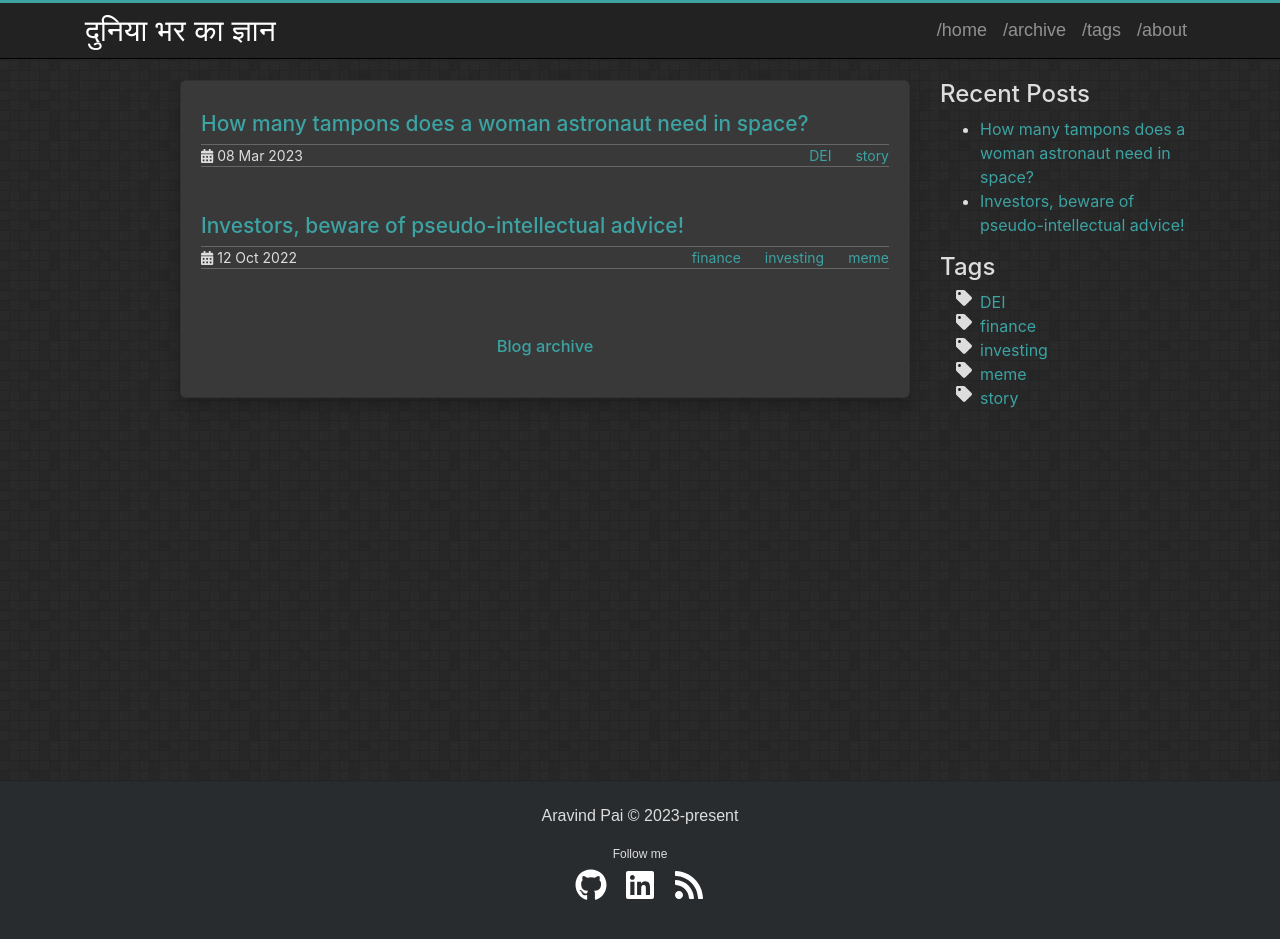
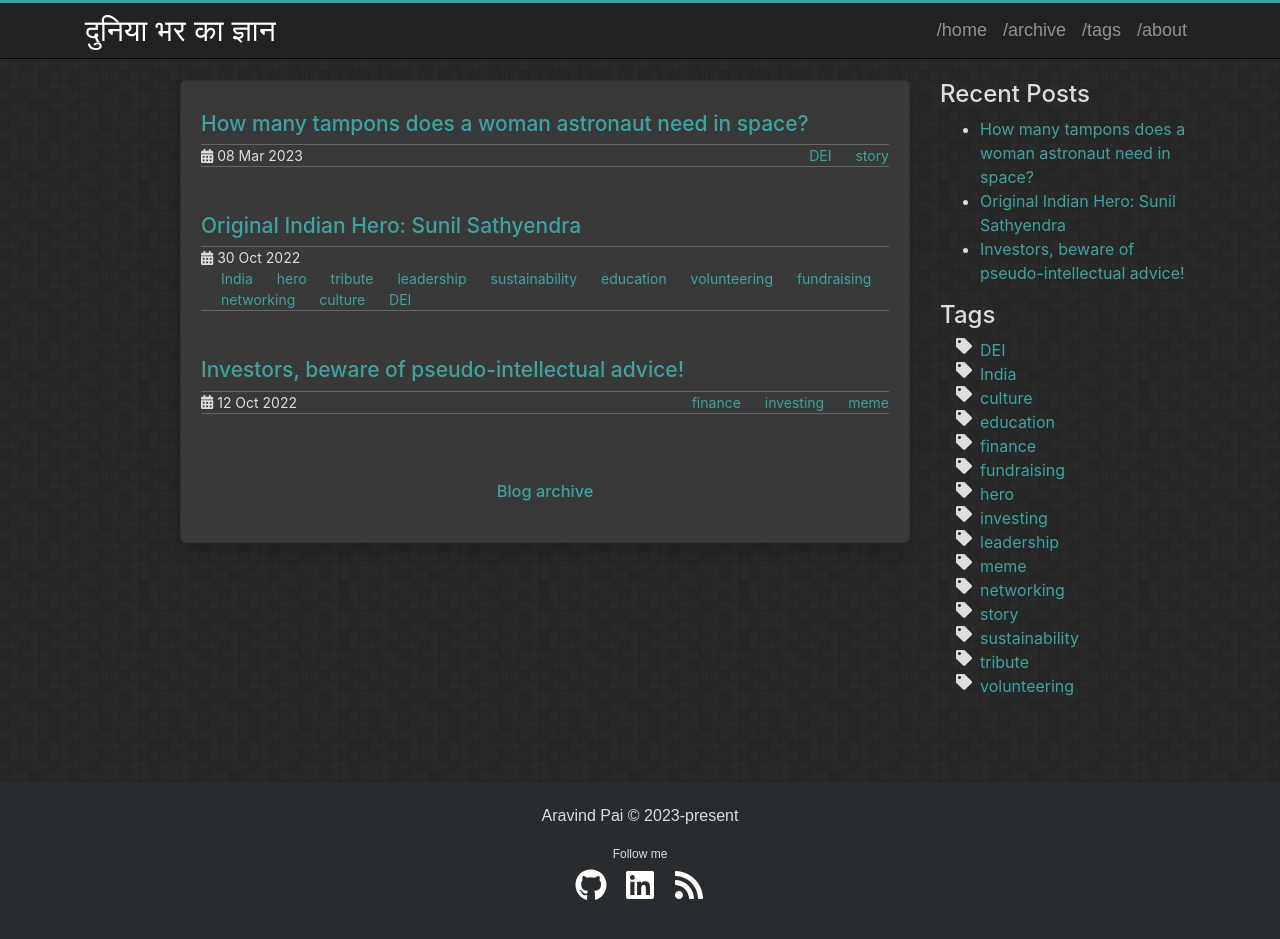
Before and after one commit to dragondive/dragondive.github.io, a Jekyll site: the page built from docs/index.markdown, in a window 1280 px wide and 964 px high. Shown: the top 939 px of the window. Built offline with Jekyll 4.4.1, drawn with Linux system fonts in a browser that asks for light colours.

Commit message:
feat: add post: "Original Indian Hero Sunil Sathyendra"

```diff
--- a/docs/Gemfile
+++ b/docs/Gemfile
@@ -34,4 +34,4 @@ gem "wdm", "~> 0.1.1", :platforms => [:mingw, :x64_mingw, :mswin]
 gem "http_parser.rb", "~> 0.6.0", :platforms => [:jruby]
 
 gem "webrick", "~> 1.8"
-gem "jekyll-figure"
+gem "jemoji"
--- a/docs/_config.yml
+++ b/docs/_config.yml
@@ -50,3 +50,6 @@ kramdown:
   hard_wrap: true
 
 exclude: ['README.md', 'LICENSE']
+
+plugins:
+  - jemoji
--- /dev/null
+++ b/docs/_posts/2022-10-30-sunil-sathyendra-indian-hero.md
@@ -0,0 +1,72 @@
+---
+layout: post
+title:  "Original Indian Hero: Sunil Sathyendra"
+comments: true
+share: true
+tags:
+  - India
+  - hero
+  - tribute
+  - leadership
+  - sustainability
+  - education
+  - volunteering
+  - fundraising
+  - networking
+  - culture
+  - DEI
+---
+
+While everyone is obsessed with finding Indian origins in foreign heroes, I write about an original Indian hero.
+
+[Sunil Sathyendra](https://linkedin.com/in/sunil-sathyendra), also known as Pungidasa or Pungi is many heroes rolled into one person.
+
+He's a poet and a story writer. With one big difference. He uses his talents for fundraising. His subscription money has funded education for many children in rural Karnataka. He also personally visits schools voluntarily to teach the children.
+
+He is passionate about zero waste and sustainability movement. He has propagated the message of individual sustainability to 2000+ people worldwide through his sessions that explain how small changes in daily routines can make a positive impact.
+
+He leads people without an official title. He has inspired many people around him—including me—to volunteer for social causes. Over a period of 5 years, he has organized more than 50 events and mobilized 300+ volunteers to put in voluntary work of over 13500 hours which has benefited 1000+ people.
+
+He forms connections with everyone—the security guard, the cafeteria staff, the housekeeping staff, or even the company's CEO! He believes in forming human-to-human connections, treats everyone equally with respect, and genuinely makes people feel special without any hidden agenda. He has established a broad worldwide network of over 800 people.
+
+For him, diversity and inclusion is not about ticking boxes on a checklist, meeting KPI goals and creating a selfies and hashtags drama on social media. He believes in a culture of humans first and has put his life and soul into creating it.
+
+He's one of the few Indians I know who would decline a meeting invitation from a Western colleague because it conflicts with his lunch time. In an ideal world, there's nothing noteworthy about this. But unfortunately, while his Western colleague doesn't think much about it, his immediate surroundings consider this a "courageous" act—and not in a positive sense.
+
+That anecdote is a good reflection of his personality. He stands up for his principles and carries on with his mission regardless of the skepticism, criticism, opposition and even ridicule he receives often.
+
+That, ladies and gentlemen (and others), is Sunil, my hero, my partner-in-crime in many operations we do together, and indeed, my brother from another mother.
+
+Who is a hero? For me, a hero is anyone who cares and works for others without caring about what they gain in return—or even when it comes at a personal loss. There are many heroes among the ordinary people around us.
+
+We have to protect, nurture and grow our country with our own strength and efforts. No foreign celebrities—with or without Indian origins—will do it for us. Every small and big contribution by heroes among our ordinary people add up and make a huge difference.
+
+Who are the original Indian heroes you know? Let me know in the comments below.
+
+---
+
+_This post barely scratches the surface. I could easily write a book about him. But I will stop here at sharing a small sample of his inspiring LinkedIn posts and leave the bookwriting to Sunil._ :smile:
+
+<div align="center">
+<iframe src="https://www.linkedin.com/embed/feed/update/urn:li:share:6910278133875191808" height="1200" width="80%" frameborder="0" allowfullscreen="" title="Writing"></iframe>
+</div>
+<br/>
+<div align="center">
+<iframe src="https://www.linkedin.com/embed/feed/update/urn:li:share:6792850375994155008" height="659" width="80%" frameborder="0" allowfullscreen="" title="Rural education"></iframe>
+</div>
+<br/>
+<div align="center">
+<iframe src="https://www.linkedin.com/embed/feed/update/urn:li:share:6826420231058153472" height="879" width="80%" frameborder="0" allowfullscreen="" title="Volunteering"></iframe>
+</div>
+<br/>
+<div align="center">
+<iframe src="https://www.linkedin.com/embed/feed/update/urn:li:share:6915662331871948800" height="1000" width="80%" frameborder="0" allowfullscreen="" title="Manju"></iframe>
+</div>
+<br/>
+<div align="center">
+<iframe src="https://www.linkedin.com/embed/feed/update/urn:li:share:6859706466891378688" height="795" width="80%" frameborder="0" allowfullscreen="" title="Kannada"></iframe>
+</div>
+<br/>
+<div align="center">
+<iframe src="https://www.linkedin.com/embed/feed/update/urn:li:share:6780339338854182912" height="1400" width="80%" frameborder="0" allowfullscreen="" title="President"></iframe>
+</div>
```
Also changed, not shown: docs/Gemfile.lock, docs/assets/images/sunil-sathyendra.jpg (added).
